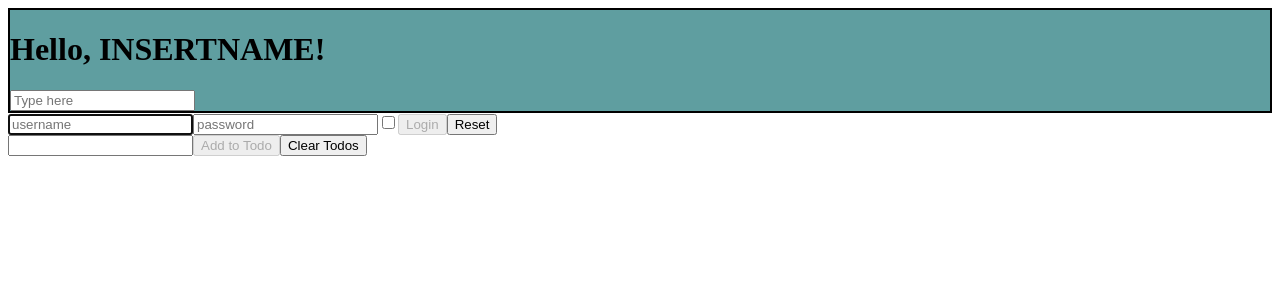
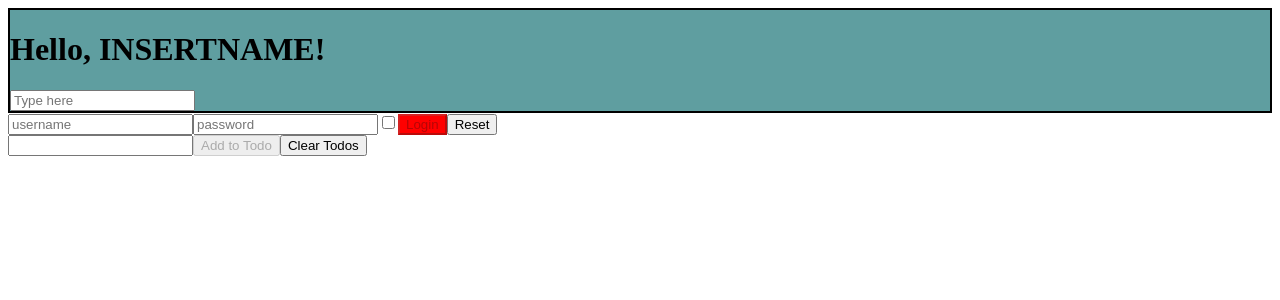
Before and after one commit to FabioViscuso/exerc-react, a React (Create React App) app: page / in a window 1280 px wide. Shown: the top 300 px of the page. Built offline with nearby package versions, Linux system fonts and the light colour scheme.

Commit message:
feat: Styling Components-03

```diff
--- a/src/App.js
+++ b/src/App.js
@@ -1,13 +1,13 @@
 import InteractiveWelcome from "./InteractiveWelcome";
 import TodoList from "./TodoList";
-/* import Login from "./Login"; */
-import UncontrolledLogin from "./UncontrolledLogin";
+import Login from "./Login";
+/* import UncontrolledLogin from "./UncontrolledLogin"; */
 
 function App() {
     return (<div>
         <InteractiveWelcome />
-        {/* <Login /> */}
-        <UncontrolledLogin />
+        <Login />
+        {/* <UncontrolledLogin /> */}
         <TodoList />
     </div>)
 }
--- a/src/Login.js
+++ b/src/Login.js
@@ -6,6 +6,7 @@ class Login extends React.Component {
         password: "",
         remember: false,
     }
+
 
     inputChangeHandler = (event) => {
         const value = (event.target.type === "checkbox" ? event.target.checked : event.target.value);
@@ -33,6 +34,10 @@ class Login extends React.Component {
     }
 
     render() {
+        const buttonStyle = {
+            backgroundColor: (this.state.password.length < 8) ? 'red' : 'green'
+        }
+
         return (
             <form>
                 <input name="username"
@@ -50,6 +55,7 @@ class Login extends React.Component {
                     checked={this.state.remember}
                     onChange={this.inputChangeHandler} />
                 <button type="submit"
+                    style={buttonStyle}
                     onClick={this.onLogin}
                     disabled={(this.state.password === "" || this.state.username === "" ? true : false)}
                 >Login</button>
```
